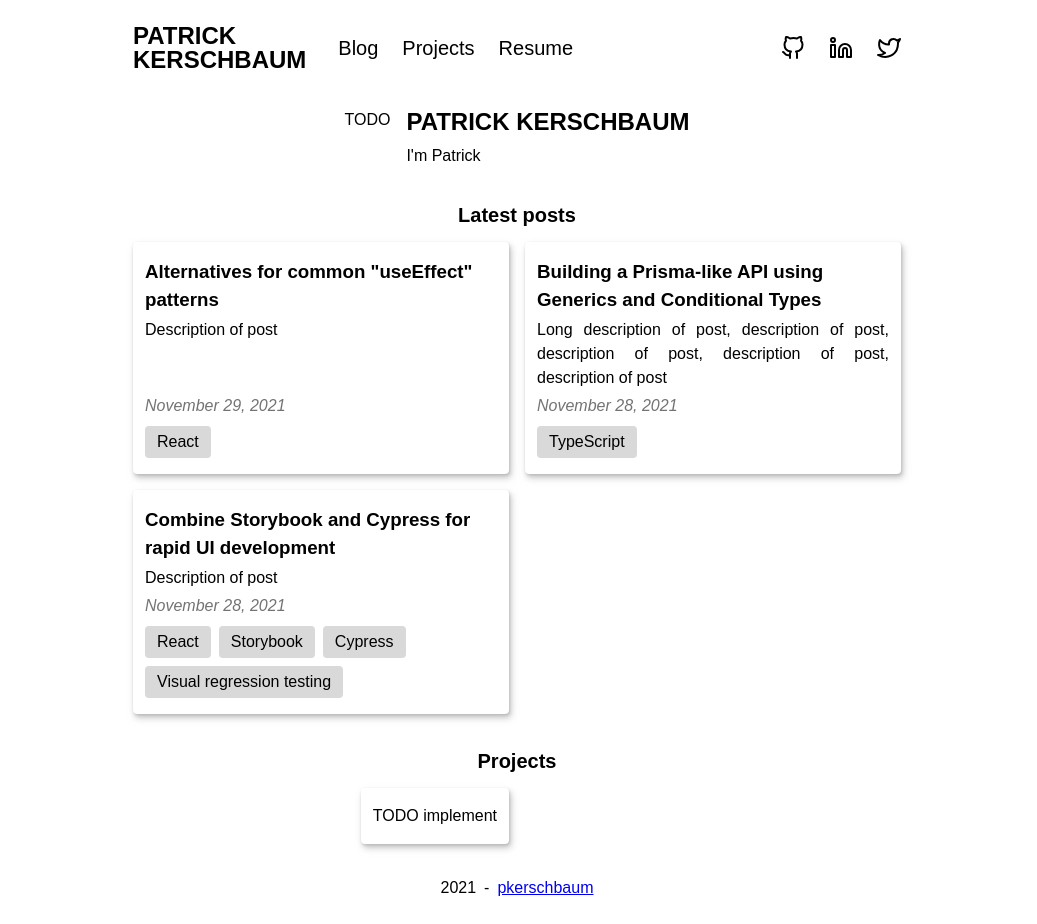
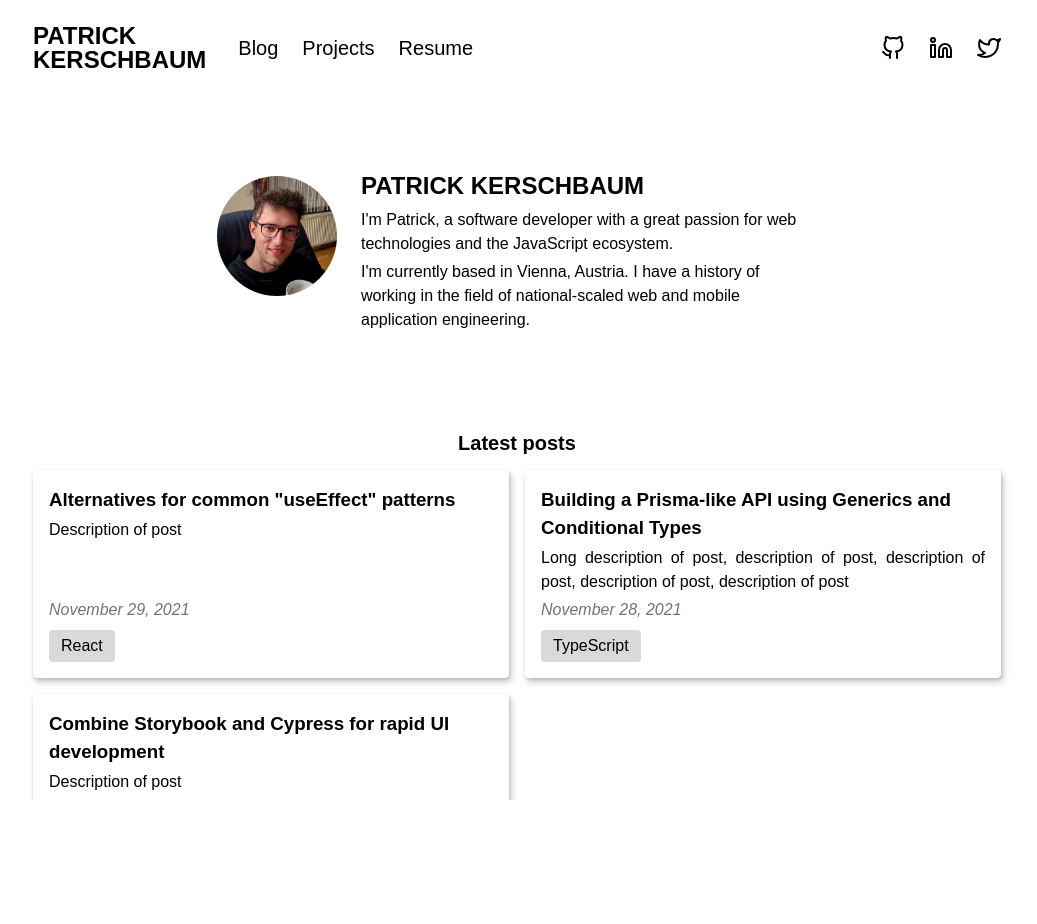
Before and after one commit to pkerschbaum/pkerschbaum-homepage, a Next.js app: page / in a window 1280 px wide. Shown: the whole page, without its empty margins (123-1160 px from the left). After the commit the page ends 800 px from the top, so only its background shows below. Built offline with nearby package versions, Linux system fonts and the light colour scheme.

Commit message:
feat: implement home and posts

```diff
--- a/src/components/blog-post-tile/BlogPostTile.tsx
+++ b/src/components/blog-post-tile/BlogPostTile.tsx
@@ -3,6 +3,7 @@ import Link from 'next/link';
 import type React from 'react';
 import styled from 'styled-components';
 
+import { Description, Tile, TileAnchor, TileContent, Title } from '~/elements/Tile';
 import type { MDXFile } from '~/types';
 
 type BlogPostTileProps = {
@@ -16,6 +17,7 @@ export const BlogPostTile: React.FC<BlogPostTileProps> = ({ post }) => {
     <Link key={post.slug} href={`/blog/${encodeURIComponent(post.slug)}`} passHref>
       <TileAnchor>
         <Tile>
+          <PostTileContent>
             <Title>{post.frontmatter.title}</Title>
             <Description>{post.frontmatter.description}</Description>
             <PublishedAt>{formattedPublishedAt}</PublishedAt>
@@ -24,41 +26,19 @@ export const BlogPostTile: React.FC<BlogPostTileProps> = ({ post }) => {
                 <Tag key={tag}>{tag}</Tag>
               ))}
             </TagsArea>
+          </PostTileContent>
         </Tile>
       </TileAnchor>
     </Link>
   );
 };
 
-export const TileAnchor = styled.a`
-  color: var(--color-fg);
-  text-decoration: none;
-`;
-
-export const Tile = styled.article`
+const PostTileContent = styled(TileContent)`
   height: 100%;
 
-  padding: calc(2 * var(--spacing-base)) calc(1.5 * var(--spacing-base));
   display: flex;
   flex-direction: column;
   align-items: flex-start;
-  gap: calc(0.5 * var(--spacing-base));
-
-  border-radius: 4px;
-  box-shadow: var(--shadow-elevation-medium);
-`;
-
-const Title = styled.h3``;
-
-const Description = styled.p`
-  flex-grow: 1;
-
-  text-align: justify;
-`;
-
-const PublishedAt = styled.p`
-  color: var(--color-fg-less-emphasized);
-  font-style: italic;
 `;
 
 const TagsArea = styled.ul`
@@ -78,3 +58,8 @@ const Tag = styled.li`
   border-radius: 4px;
   background-color: var(--color-bg-emphasized);
 `;
+
+const PublishedAt = styled.p`
+  color: var(--color-fg-less-emphasized);
+  font-style: italic;
+`;
--- a/src/components/introduction/Introduction.tsx
+++ b/src/components/introduction/Introduction.tsx
@@ -10,34 +10,50 @@ export const nameHeadingStyles = css`
 export const Introduction: React.FC = () => {
   return (
     <IntroductionContainer>
-      <WelcomeHeading>Patrick Kerschbaum</WelcomeHeading>
-      <WelcomeMessage>I&apos;m Patrick</WelcomeMessage>
-      <ProfilePicture>TODO</ProfilePicture>
+      <IntroductionHeading>Patrick Kerschbaum</IntroductionHeading>
+      <IntroductionMessage>
+        I&apos;m Patrick, a software developer with a great passion for web technologies and the
+        JavaScript ecosystem.
+      </IntroductionMessage>
+      <IntroductionMessageDetails>
+        I&apos;m currently based in Vienna, Austria. I have a history of working in the field of
+        national-scaled web and mobile application engineering.
+      </IntroductionMessageDetails>
+      <ProfilePicture src={'/profile-picture.jpg'} alt=""></ProfilePicture>
     </IntroductionContainer>
   );
 };
 
 const IntroductionContainer = styled.section`
+  max-width: 600px;
+  margin-block: calc(8 * var(--spacing-base));
+
   display: grid;
-  grid-template-columns: max-content 1fr;
+  grid-template-columns: 120px 1fr;
   grid-template-areas:
     'profile-picture heading'
-    'profile-picture message';
-  grid-column-gap: calc(2 * var(--spacing-base));
+    'profile-picture message'
+    'profile-picture message-details';
+  grid-column-gap: calc(3 * var(--spacing-base));
   grid-row-gap: calc(0.5 * var(--spacing-base));
 `;
 
-const WelcomeHeading = styled.h1`
+const IntroductionHeading = styled.h1`
   grid-area: heading;
 
   ${nameHeadingStyles}
 `;
 
-const WelcomeMessage = styled.p`
+const IntroductionMessage = styled.p`
   grid-area: message;
 `;
 
-const ProfilePicture = styled.div`
+const IntroductionMessageDetails = styled.p`
+  grid-area: message-details;
+`;
+
+const ProfilePicture = styled.img`
   grid-area: profile-picture;
-  margin-top: 4px;
+  margin-top: 8px;
+  border-radius: 50%;
 `;
--- a/src/components/project-tile/ProjectTile.tsx
+++ b/src/components/project-tile/ProjectTile.tsx
@@ -1,7 +1,8 @@
 import Link from 'next/link';
 import type React from 'react';
+import styled from 'styled-components';
 
-import { Tile, TileAnchor } from '~/components/blog-post-tile';
+import { Description, Tile, TileAnchor, TileContent, Title } from '~/elements/Tile';
 import type { Project } from '~/types';
 
 type ProjectTileProps = {
@@ -12,8 +13,31 @@ export const ProjectTile: React.FC<ProjectTileProps> = ({ project }) => {
   return (
     <Link key={project.slug} href={`/project/${encodeURIComponent(project.slug)}`} passHref>
       <TileAnchor>
-        <Tile>TODO implement</Tile>
+        <StyledTile>
+          <Thumbnail src={project.thumbnailUrl} alt="" />
+          <StyledTileContent>
+            <Title>{project.title}</Title>
+            <Description>{project.description}</Description>
+          </StyledTileContent>
+        </StyledTile>
       </TileAnchor>
     </Link>
   );
 };
+
+const StyledTile = styled(Tile)`
+  display: grid;
+  grid-template-columns: 200px 1fr;
+  grid-template-rows: 1fr;
+  align-items: stretch;
+`;
+
+const Thumbnail = styled.img`
+  object-fit: cover;
+`;
+
+const StyledTileContent = styled(TileContent)`
+  display: flex;
+  flex-direction: column;
+  align-items: flex-start;
+`;
--- a/src/components/projects-overview/ProjectsOverview.tsx
+++ b/src/components/projects-overview/ProjectsOverview.tsx
@@ -27,7 +27,7 @@ const ProjectsOverviewContainer = styled.div`
   grid-row-gap: calc(2 * var(--spacing-base));
   grid-column-gap: calc(2 * var(--spacing-base));
 
-  @media ${QUERIES.tabletAndUp} {
+  @media ${QUERIES.laptopAndUp} {
     grid-template-columns: 1fr 1fr;
   }
 `;
--- a/src/components/social-media-links/SocialMediaLinks.tsx
+++ b/src/components/social-media-links/SocialMediaLinks.tsx
@@ -44,4 +44,8 @@ const SocialMediaLink = styled.a.attrs({
   rel: 'noopener noreferrer',
 })`
   color: inherit;
+
+  &:hover {
+    color: var(--color-fg-emphasized);
+  }
 `;
--- a/src/constants.ts
+++ b/src/constants.ts
@@ -4,8 +4,10 @@ export const POSTS_PATH = path.join(process.cwd(), 'src', 'posts');
 
 const BREAKPOINTS = {
   tabletMin: 600,
+  laptopMin: 900,
 };
 
 export const QUERIES = {
   tabletAndUp: `(min-width: ${BREAKPOINTS.tabletMin / 16}rem)`,
+  laptopAndUp: `(min-width: ${BREAKPOINTS.laptopMin / 16}rem)`,
 };
--- /dev/null
+++ b/src/elements/Tile.tsx
@@ -0,0 +1,36 @@
+import styled from 'styled-components';
+
+export const TileAnchor = styled.a`
+  color: var(--color-fg);
+  text-decoration: none;
+`;
+
+export const Tile = styled.article`
+  height: 100%;
+
+  color: inherit;
+  border-radius: 4px;
+  box-shadow: var(--shadow-elevation-medium);
+  /* hide overflow to "apply" box-shadow to children */
+  overflow: hidden;
+
+  transition: box-shadow 0.3s ease;
+  will-change: transition;
+
+  &:hover {
+    box-shadow: var(--shadow-elevation-high);
+  }
+`;
+
+export const TileContent = styled.div`
+  padding: calc(2 * var(--spacing-base));
+  gap: calc(0.5 * var(--spacing-base));
+`;
+
+export const Title = styled.h3``;
+
+export const Description = styled.p`
+  flex-grow: 1;
+
+  text-align: justify;
+`;
--- a/src/pages/_app.tsx
+++ b/src/pages/_app.tsx
@@ -44,7 +44,7 @@ const MyApp: React.FC<AppProps> = ({ Component, pageProps }) => {
 
 const RootContainer = styled.div`
   min-height: 100%;
-  max-width: 800px;
+  max-width: 1000px;
   margin: 0 auto;
 
   padding: calc(3 * var(--spacing-base)) calc(2 * var(--spacing-base));
--- a/src/styles/app-global-style.ts
+++ b/src/styles/app-global-style.ts
@@ -25,9 +25,12 @@ const appGlobalStyle = css`
 
     /* design tokens */
     --color-fg: black;
-    --color-fg-darkgrey: hsl(0deg 0% 45%);
-    --color-fg-grey: hsl(0deg 0% 65%);
-    --color-fg-lightgrey: hsl(0deg 0% 85%);
+    --color-fg-darkgrey: hsl(0 0% 45%);
+    --color-fg-grey: hsl(0 0% 65%);
+    --color-fg-lightgrey: hsl(0 0% 85%);
+    --color-fg-teal: hsl(180 70% 45%);
+    --color-fg-lightteal: hsl(180 90% 45%);
+    --color-fg-emphasized: var(--color-fg-lightteal);
     --color-bg-emphasized: var(--color-fg-lightgrey);
     --color-fg-less-emphasized: var(--color-fg-darkgrey);
     --font-size-sm: 0.75rem;
@@ -55,6 +58,10 @@ const appGlobalStyle = css`
       10.8px 20.3px 34.5px hsl(var(--shadow-color) / 0.59);
   }
 
+  #__next {
+    overflow-y: scroll;
+  }
+
   ul {
     padding: 0;
   }
@@ -63,6 +70,14 @@ const appGlobalStyle = css`
     text-indent: 0;
     list-style-type: none;
   }
+
+  a {
+    color: var(--color-fg);
+
+    &:visited {
+      color: var(--color-fg);
+    }
+  }
 `;
 
 export const AppGlobalStyle = createGlobalStyle`
```
Also changed, not shown: public/file-explorer-thumbnail.png (added), public/profile-picture.jpg (added). Lines whose indentation alone changed are shown as unchanged.
